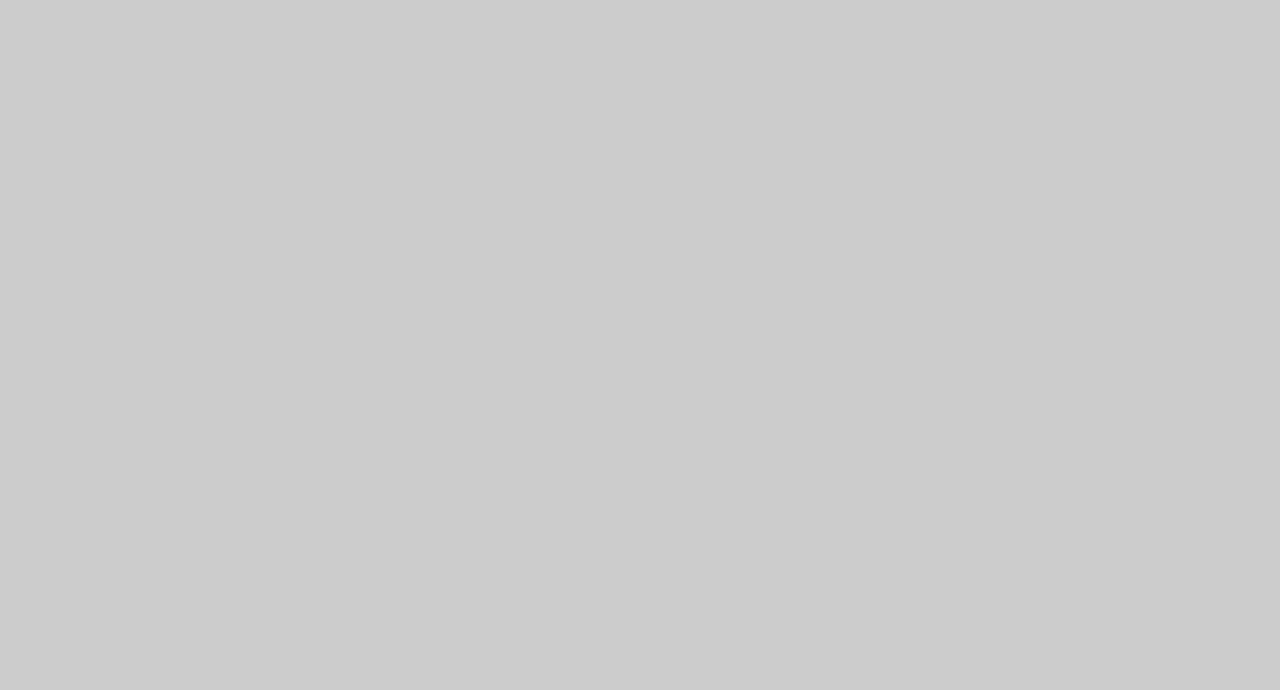
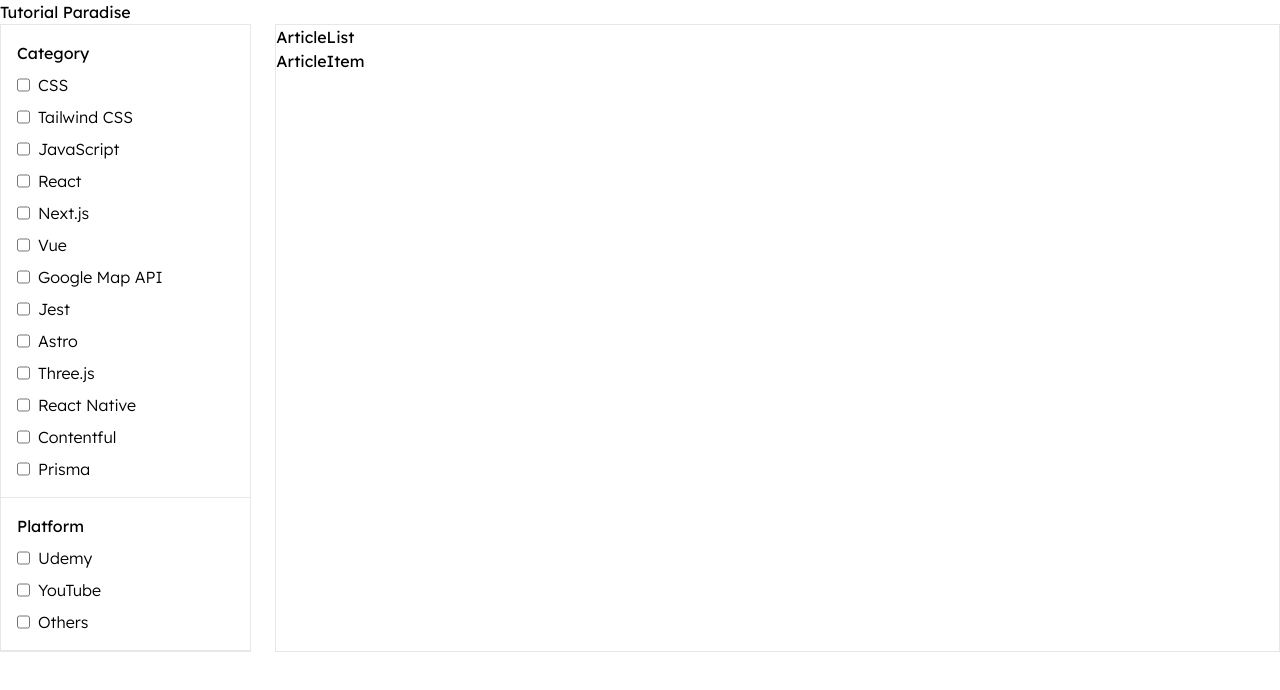
Before and after one commit to suefrontend/tutorial-reviews, a Next.js app: page / in a window 1280 px wide. Shown: the top 690 px of the page. Built offline with nearby package versions, Linux system fonts and the light colour scheme.

Commit message:
Add basic style for sidebar

```diff
--- a/app/components/ArticleList.tsx
+++ b/app/components/ArticleList.tsx
@@ -1,5 +1,12 @@
+import ArticleItem from "./ArticleItem";
+
 function ArticleList() {
-  return <div className="">ArticleList</div>;
+  return (
+    <div className="">
+      ArticleList
+      <ArticleItem />
+    </div>
+  );
 }
 
 export default ArticleList;
--- /dev/null
+++ b/app/components/Header.tsx
@@ -0,0 +1,9 @@
+const Header = () => {
+  return (
+    <header>
+      <h1>Tutorial Paradise</h1>
+    </header>
+  );
+};
+
+export default Header;
--- /dev/null
+++ b/app/components/Main.tsx
@@ -0,0 +1,12 @@
+import React from "react";
+import ArticleList from "./ArticleList";
+
+const Main = () => {
+  return (
+    <main className="w-4/5 border">
+      <ArticleList />
+    </main>
+  );
+};
+
+export default Main;
--- /dev/null
+++ b/app/components/SearchInput.tsx
@@ -0,0 +1,11 @@
+import React from "react";
+
+const SearchInput = () => {
+  return (
+    <>
+      <input type="text" placeholder="Search Tutorial" />
+    </>
+  );
+};
+
+export default SearchInput;
--- /dev/null
+++ b/app/components/Sidebar.tsx
@@ -0,0 +1,62 @@
+import React from "react";
+
+const Sidebar = () => {
+  const categories = [
+    { value: "css", display: "CSS" },
+    { value: "tailwindcss", display: "Tailwind CSS" },
+    { value: "javascript", display: "JavaScript" },
+    { value: "react", display: "React" },
+    { value: "nextjs", display: "Next.js" },
+    { value: "vue", display: "Vue" },
+    { value: "google-map-api", display: "Google Map API" },
+    { value: "jest", display: "Jest" },
+    { value: "astro", display: "Astro" },
+    { value: "threejs", display: "Three.js" },
+    { value: "react-native", display: "React Native" },
+    { value: "contentful", display: "Contentful" },
+    { value: "prisma", display: "Prisma" },
+  ];
+
+  const platforms = [
+    { value: "udemy", display: "Udemy" },
+    { value: "youtube", display: "YouTube" },
+    { value: "others", display: "Others" },
+  ];
+
+  return (
+    <div className="border w-1/5">
+      <div className="border-b">
+        <div className="p-4">
+          <div className="mb-2">Category</div>
+          <ul className="flex flex-col gap-2">
+            {categories.map((category) => (
+              <li>
+                <label className="flex">
+                  <input type="checkbox" className="mr-2" />
+                  <span className="font-light">{category.display}</span>
+                </label>
+              </li>
+            ))}
+          </ul>
+        </div>
+      </div>
+      <div className="border-b">
+        <div className="p-4">
+          <div className="mb-2">Platform</div>
+          <ul className="flex flex-col gap-2">
+            {platforms.map((platform) => (
+              <li>
+                <label className="flex">
+                  <input type="checkbox" className="mr-2" />
+                  <span className="font-light">{platform.display}</span>
+                </label>
+              </li>
+            ))}
+          </ul>
+        </div>
+      </div>
+    </div>
+  );
+};
+
+export default Sidebar;
--- a/app/globals.css
+++ b/app/globals.css
@@ -2,6 +2,6 @@
 @tailwind components;
 @tailwind utilities;
 
-body {
-  background: #ccc;
+.class {
+  font-family: var(--font-poppins);
 }
--- a/app/layout.tsx
+++ b/app/layout.tsx
@@ -1,5 +1,11 @@
 import "./globals.css";
 import type { Metadata } from "next";
+import { Lexend } from "next/font/google";
+
+const lexend = Lexend({
+  subsets: ["latin"],
+  display: "swap",
+});
 
 export const metadata: Metadata = {
   title: "Tutorial Paradise",
@@ -12,7 +18,7 @@ export default function RootLayout({
   children: React.ReactNode;
 }) {
   return (
-    <html lang="en">
+    <html lang="en" className={lexend.className}>
       <body>{children}</body>
     </html>
   );
--- a/app/page.tsx
+++ b/app/page.tsx
@@ -1,3 +1,15 @@
+import Header from "./components/Header";
+import Main from "./components/Main";
+import Sidebar from "./components/Sidebar";
+
 export default async function Home() {
-  return <div className="Home"></div>;
+  return (
+    <div className="container mx-auto">
+      <Header />
+      <div className="flex gap-6">
+        <Sidebar />
+        <Main />
+      </div>
+    </div>
+  );
 }
```
